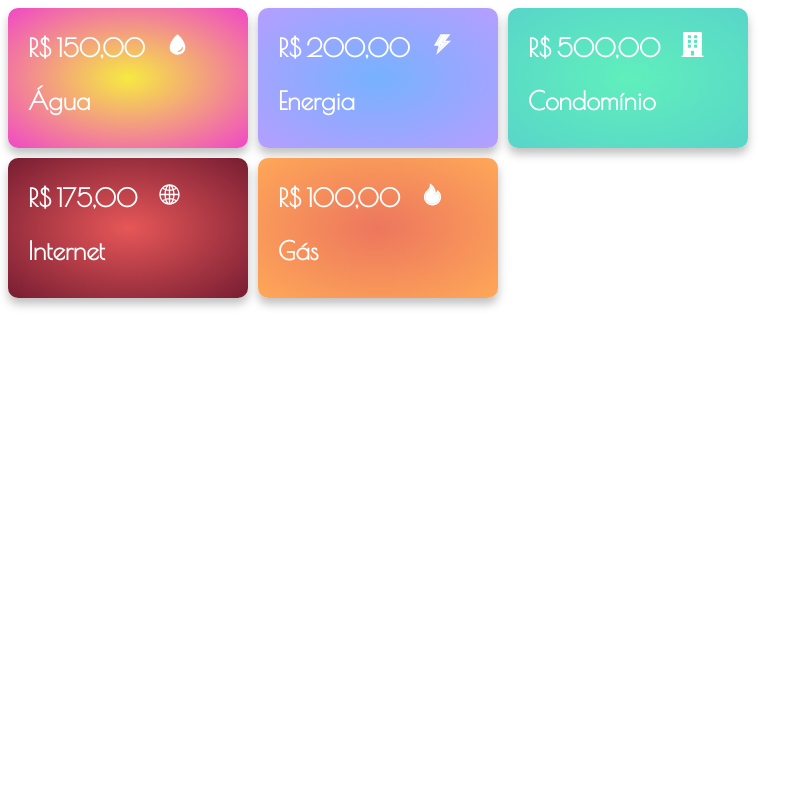
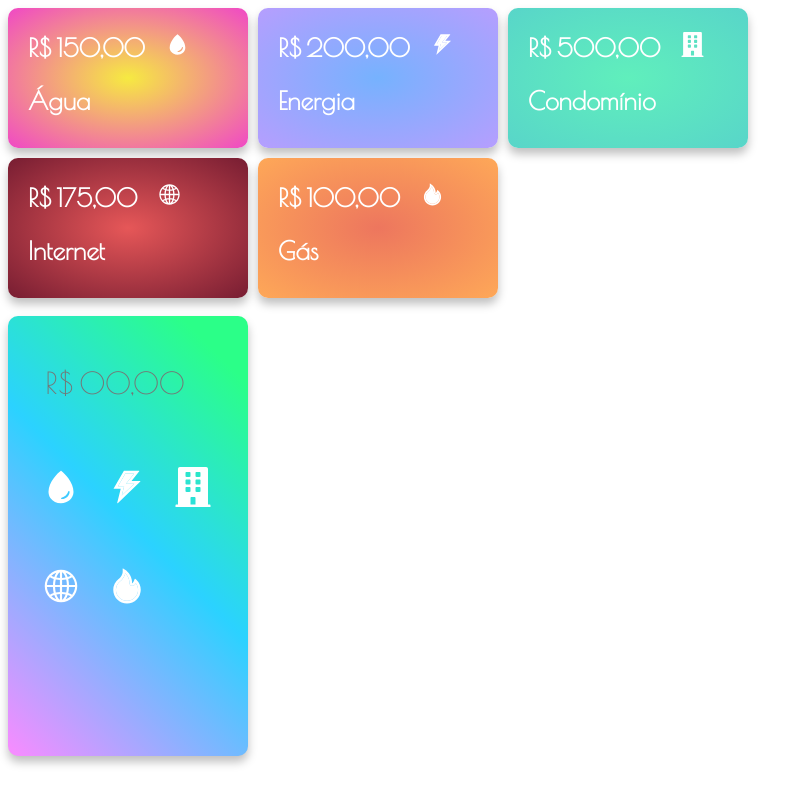
Before and after one commit to yjdutra/PessoalDash, a Next.js app in the folder Frontend/: page /dash in a window 1280 px wide. Shown: the whole page, without its empty margins (0-811 px from the left). Built offline with nearby package versions, Linux system fonts and the light colour scheme.

Commit message:
[dev]: Input Bills

```diff
--- /dev/null
+++ b/Frontend/src/components/input/index.js
@@ -0,0 +1,41 @@
+import styles from "./layout.module.css";
+
+import { gota, raio, predio, internet, fogo } from "../../assets/icons";
+
+export default function InputCard(props) {
+  return (
+    <>
+      <div className={styles.Card}>
+        <input
+          className={styles.Input}
+          type="text"
+          placeholder="R$ 00,00"
+          required=""
+        />
+        <div className={styles.SelectBill}>
+          <table className={styles.Table}>
+            <tr className={styles.tr}>
+              <td className={styles.td}>
+                <button className={styles.button}>{gota}</button>
+              </td>
+              <td className={styles.td}>
+                <button className={styles.button}>{raio}</button>
+              </td>
+              <td className={styles.td}>
+                <button className={styles.button}>{predio}</button>
+              </td>
+            </tr>
+            <tr className={styles.tr}>
+              <td className={styles.td}>
+                <button className={styles.button}>{internet}</button>
+              </td>
+              <td className={styles.td}>
+                <button className={styles.button}>{fogo}</button>
+              </td>
+            </tr>
+          </table>
+        </div>
+      </div>
+    </>
+  );
+}
--- /dev/null
+++ b/Frontend/src/components/input/layout.module.css
@@ -0,0 +1,86 @@
+@import url("https://fonts.googleapis.com/css2?family=Poiret+One&display=swap");
+
+.Card {
+  padding: 20px;
+  width: 200px;
+  height: 400px;
+  display: grid;
+  grid-template-rows: 0px 30px 1fr 50px;
+  border-radius: 10px;
+  box-shadow: 0px 6px 10px rgba(0, 0, 0, 0.25);
+  transition: all 0.2s;
+  background-color: #fa8bff;
+  background-image: linear-gradient(
+    45deg,
+    #fa8bff 0%,
+    #2bd2ff 52%,
+    #2bff88 90%
+  );
+  font-family: "Poiret One", cursive;
+  font-size: large;
+}
+
+.Input {
+  width: 170px;
+  height: 50px;
+
+  text-align: center;
+  font-family: "Poiret One", cursive;
+  font-size: large;
+  font-size: 30px;
+  font-weight: 500;
+
+  margin-top: 20px;
+  color: #ffffff;
+
+  border: none;
+
+  background-color: rgba(255, 255, 255, 0);
+}
+
+.Table {
+  margin-top: 100px;
+  align-items: center;
+  justify-content: center;
+
+  width: 200px;
+  height: 200px;
+
+  font-size: 60px;
+}
+
+/* .td {
+    width: 20px;
+    height: 20px;
+}
+
+.tr {
+    width: 20px;
+    height: 20px;
+} */
+
+.button {
+  display: flex;
+
+  width: 60px;
+  height: 60px;
+
+  font-size: 40px;
+  align-items: center;
+  justify-content: center;
+  text-align: center;
+
+  font-weight: 600;
+  color: #ffffff;
+
+  background-color: rgba(255, 255, 255, 0);
+  border: none;
+}
+
+.button :hover {
+  cursor: pointer;
+}
+
+.button :active {
+    color: #2fb4e9;
+}
--- a/Frontend/src/pages/dash/index.js
+++ b/Frontend/src/pages/dash/index.js
@@ -1,15 +1,21 @@
 import styles from "./layout.module.css";
 import CardContas from "../../components/cardContas";
+import InputCard from "../../components/input";
+
 
 export default function Dash() {
   return (
+    <>
       <div className={styles.CardsContas}>
-      <CardContas value="150,00" type="agua" />
+        <CardContas value="150,00" type="agua"/>
         <CardContas value="200,00" type="energia" />
         <CardContas value="500,00" type="condominio" />
         <CardContas value="175,00" type="internet" />
         <CardContas value="100,00" type="gas" />
       </div>
+      <br/>
+      <InputCard />
+    </>
   );
 }
 
```
Lines whose indentation alone changed are shown as unchanged.
